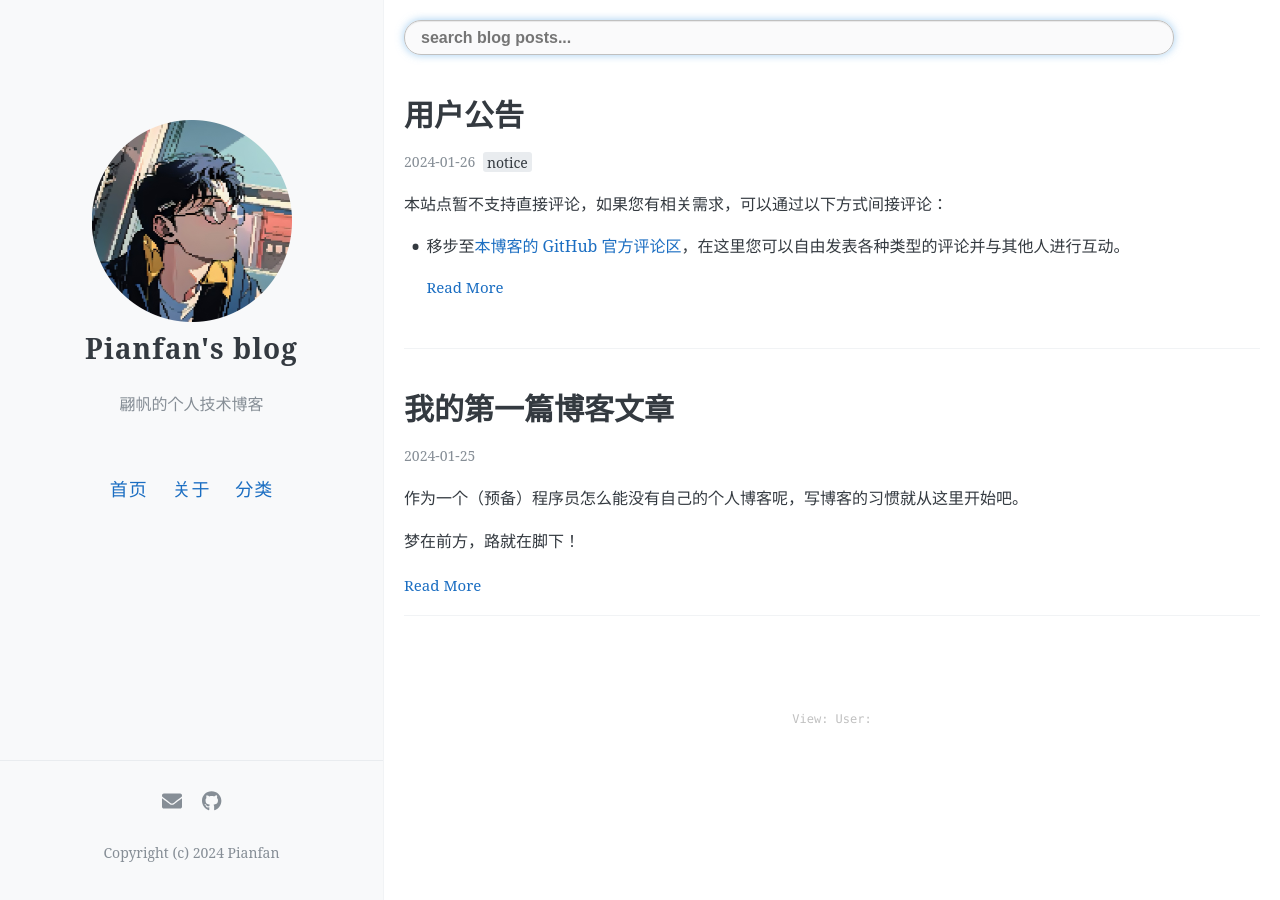
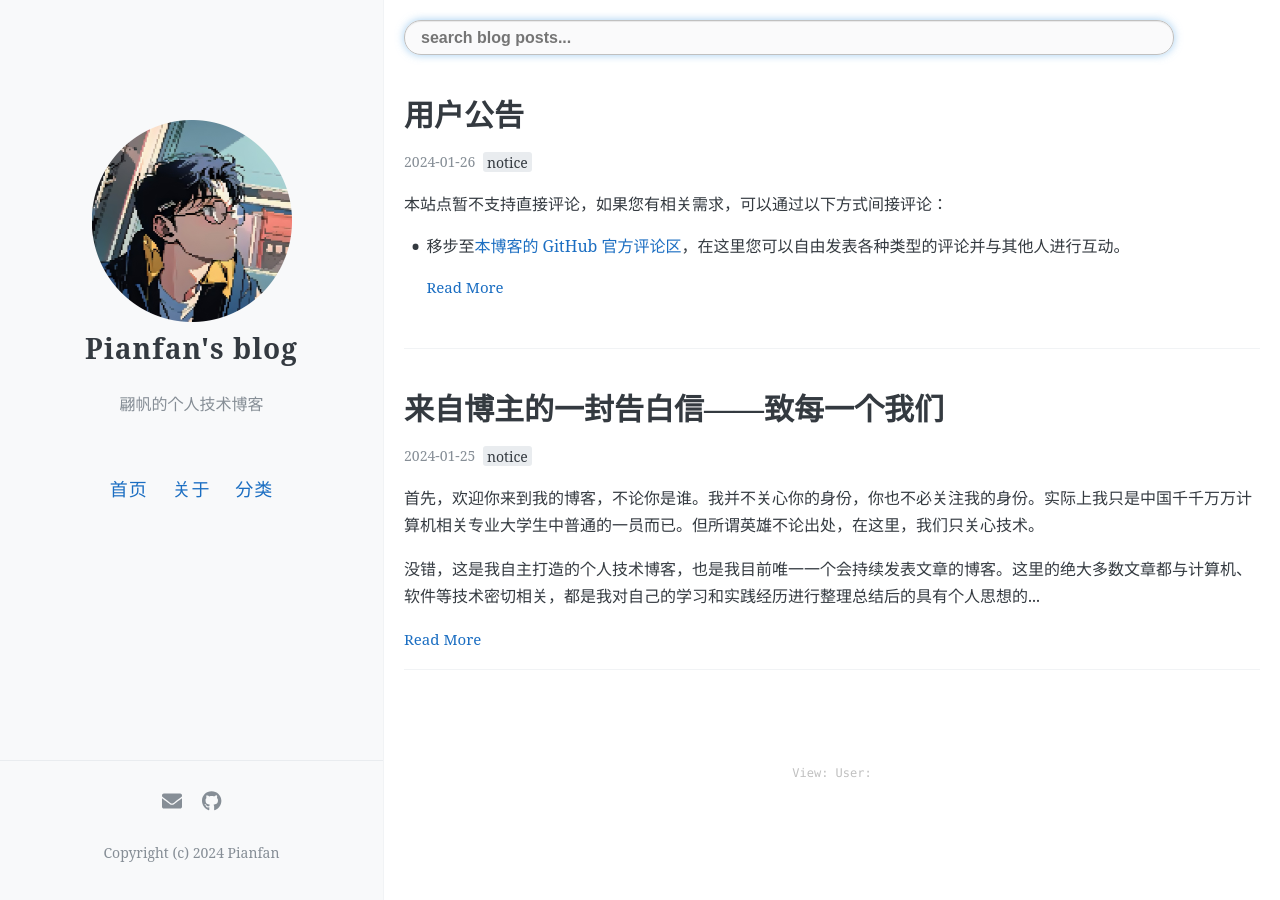
Before and after one commit to Alwyn-Tan/alwyn-tan.github.io, a Jekyll site: the page built from index.html, in a window 1280 px wide. Built offline with Jekyll 4.4.1, drawn with Linux system fonts in a browser that asks for light colours; the list of posts is cut into pages by our own code; comment, search, counter and statistics services are not loaded.

Commit message:
更新文章

```diff
--- /dev/null
+++ b/_posts/2024-1-25-letter_to_you.md
@@ -0,0 +1,28 @@
+---
+layout: post
+title: "来自博主的一封告白信——致每一个我们"
+date:   2024-1-25
+tags: [notice]
+comments: true
+author: pianfan
+---
+
+首先，欢迎你来到我的博客，不论你是谁。我并不关心你的身份，你也不必关注我的身份。实际上我只是中国千千万万计算机相关专业大学生中普通的一员而已。但所谓英雄不论出处，在这里，我们只关心技术。
+
+没错，这是我自主打造的个人技术博客，也是我目前唯一一个会持续发表文章的博客。这里的绝大多数文章都与计算机、软件等技术密切相关，都是我对自己的学习和实践经历进行整理总结后的具有个人思想的图文描述。
+
+关于我为什么要费心费力创建自己的个人技术博客，我想原因大概有以下几点：
+
+- 作为正在学习技术的预备程序员，总结自己的学习过程并将其中的重要部分记录下来是有必要的，这有助于加深对技术及其背后原理的理解。
+
+- 作为面临就业压力的大学生，拥有自己的一个博客，并且发表过能体现个人水平和项目经历等有价值的内容，对于简历是一个不错的加分项。
+
+- 作为立志成为IT界大牛的有志青年，早日养成写技术博客的习惯，有助于今后打造在互联网领域的个人品牌，提高自己的社区声望和影响力。
+
+- 拥有自己的个人博客站点，可以不受第三方平台的限制，自主设计喜欢的页面风格，网站的一切规则几乎都由自己制定，自由度高，可塑性强，~~有逼格~~。
+
+以上原因也适用于每一个和我有着同样追求的你，所以，我的第一篇非公告类文章，会教你如何用最简单的方式借助 GitHub Pages 建立自己的个人博客。如果你目前还没有自己的专属个人博客，而且有这个想法，可以按照我教给你的步骤快速建造出你的个人博客网站。链接：[零基础小白如何搭建自己的 github.io 个人网站](https://pianfan.github.io/build_own_website/)。当然，前提是你能打开 [GitHub 官网](https://github.com/)。
+
+非常感谢你阅读本篇文章。如果你在阅读教程类文章的过程中遇到什么问题，或是有其他需求，比如希望我出新的教程之类的，都可以进入 [issues](https://github.com/pianfan/pianfan.github.io/issues) 向社区提问或发布你的需求，博主一定会认真查看，而且说不定会有隐藏大佬回答你的问题（先跪了再说.jpg）。相信在这个技术开放的社区你会很有收获。
+
+接下来的日子里，让我们一起，共同进步，见证成长，合力打造一个平等、友好、开放、极简的技术博客环境！你对我，对这个博客社区，对社区里的每一位成员，都至关重要。
--- a/_posts/2024-1-25-my_first_blog.md
+++ /dev/null
@@ -1,14 +0,0 @@
----
-layout: post
-title: "我的第一篇博客文章"
-date:   2024-1-25
-tags:
-comments: true
-author: pianfan
----
-
-作为一个（预备）程序员怎么能没有自己的个人博客呢，写博客的习惯就从这里开始吧。
-
-梦在前方，路就在脚下！
-
-<!-- more -->
```
Also changed, not shown: _posts/2024-1-26-users_notice.md (+1 -1 lines).
